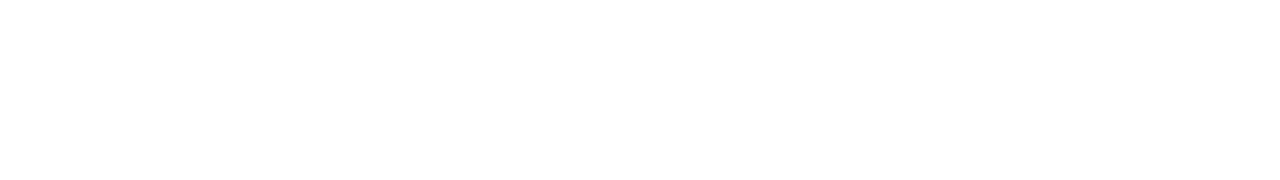
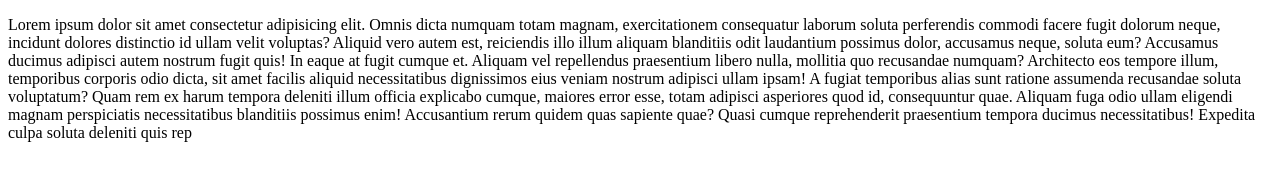
Before and after one commit to PabloPirillo/cac-2153, a plain HTML site: page index.html in a window 1280 px wide. Drawn offline with Linux system fonts and the light colour scheme.

Commit message:
Carpetas CSS y JS

```diff
--- a/index.html
+++ b/index.html
@@ -7,6 +7,10 @@
     <title>Git</title>
 </head>
 <body>
-
+<p>Lorem ipsum dolor sit amet consectetur adipisicing elit. Omnis dicta numquam totam magnam, exercitationem consequatur laborum soluta perferendis commodi facere fugit dolorum neque, incidunt dolores distinctio id ullam velit voluptas?
+Aliquid vero autem est, reiciendis illo illum aliquam blanditiis odit laudantium possimus dolor, accusamus neque, soluta eum? Accusamus ducimus adipisci autem nostrum fugit quis! In eaque at fugit cumque et.
+Aliquam vel repellendus praesentium libero nulla, mollitia quo recusandae numquam? Architecto eos tempore illum, temporibus corporis odio dicta, sit amet facilis aliquid necessitatibus dignissimos eius veniam nostrum adipisci ullam ipsam!
+A fugiat temporibus alias sunt ratione assumenda recusandae soluta voluptatum? Quam rem ex harum tempora deleniti illum officia explicabo cumque, maiores error esse, totam adipisci asperiores quod id, consequuntur quae.
+Aliquam fuga odio ullam eligendi magnam perspiciatis necessitatibus blanditiis possimus enim! Accusantium rerum quidem quas sapiente quae? Quasi cumque reprehenderit praesentium tempora ducimus necessitatibus! Expedita culpa soluta deleniti quis rep</p>
 </body>
 </html>
```
Also changed, not shown: contacto.html (added, +12 -0 lines), css/style.css (added), js/script.js (added).
